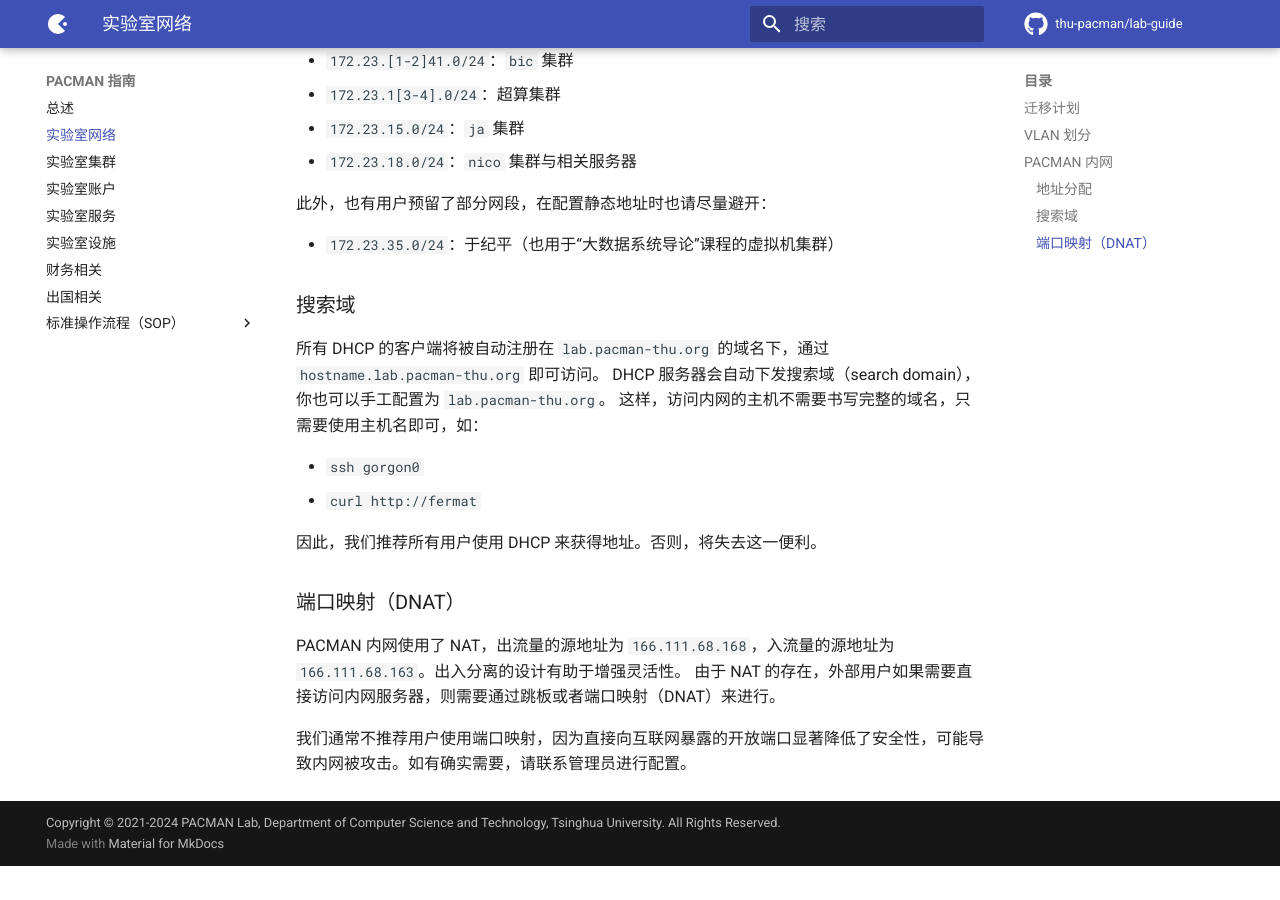
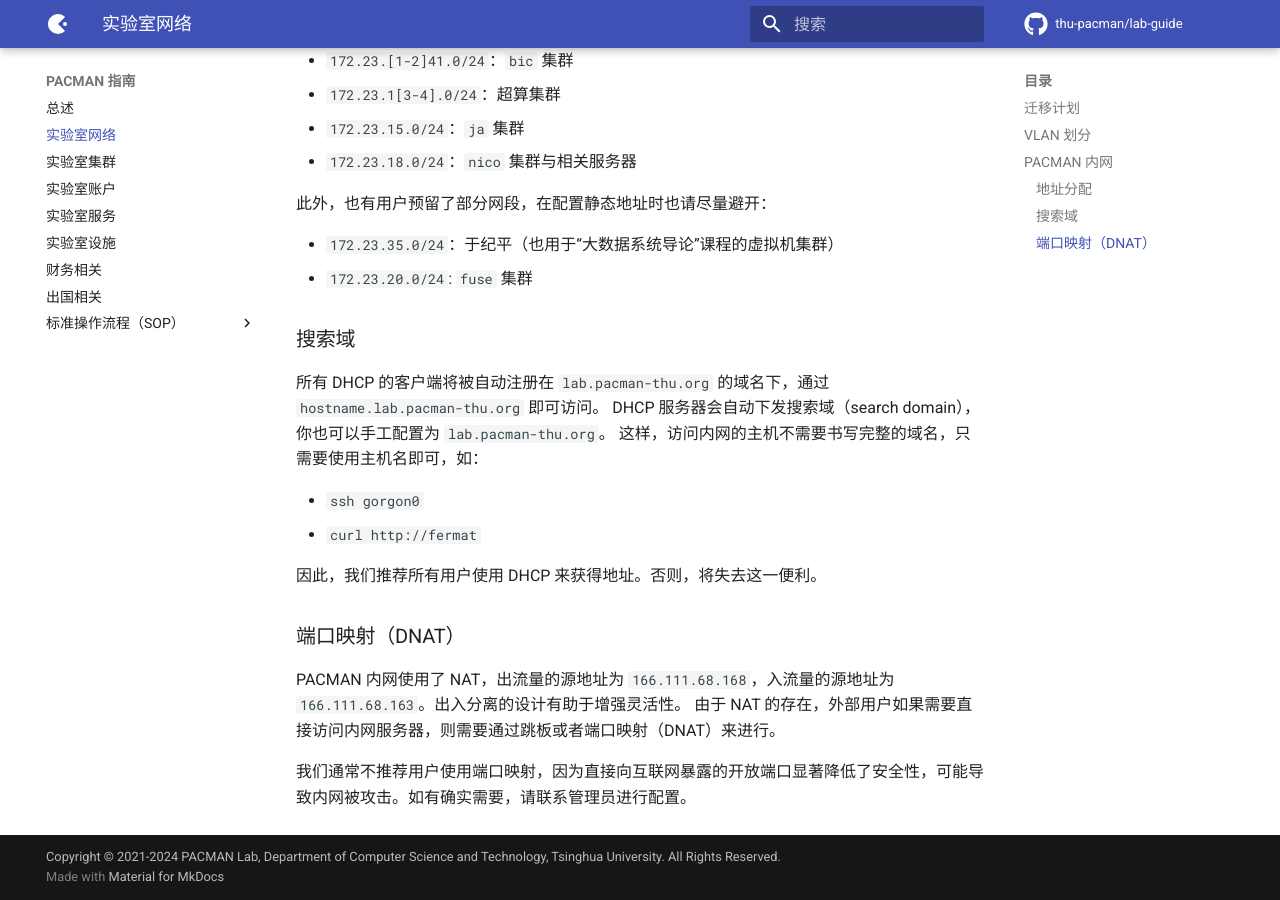
Before and after one commit to thu-pacman/lab-guide, an MkDocs documentation site: the page built from docs/network.md, in a window 1280 px wide and 900 px high, scrolled down 1586 px. Built offline with MkDocs 1.6.1 and Material for MkDocs 9.7.7, drawn with Linux system fonts in a browser that asks for light colours; comment, search, counter and statistics services are not loaded; before the commit the page ends 2452 px from its top, so only the background shows below that.

Commit message:
Update network.md, add subnet assignment for cluster 'fuse'

```diff
--- a/docs/network.md
+++ b/docs/network.md
@@ -60,6 +60,7 @@ PACMAN 内网的地址段为 `172.23.0.0/16`，其中 DHCP 的地址分配从 `1
 此外，也有用户预留了部分网段，在配置静态地址时也请尽量避开：
 
 * `172.23.35.0/24`：于纪平（也用于“大数据系统导论”课程的虚拟机集群）
+* `172.23.20.0/24`: `fuse` 集群
 
 ### 搜索域
 
```
